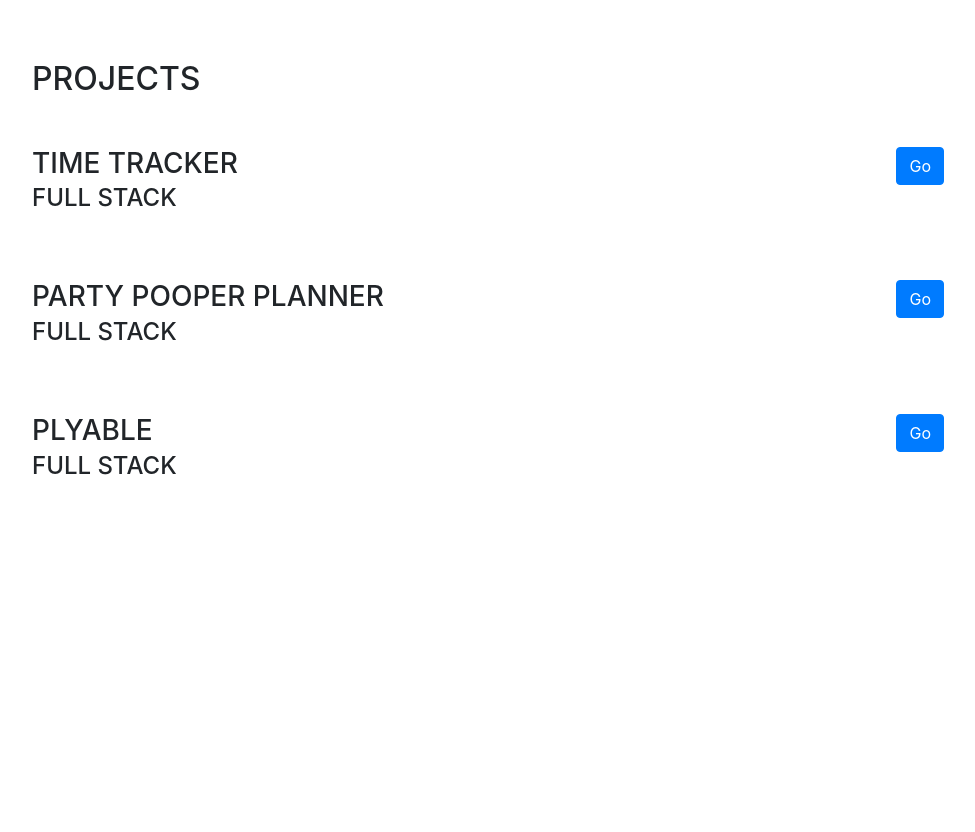
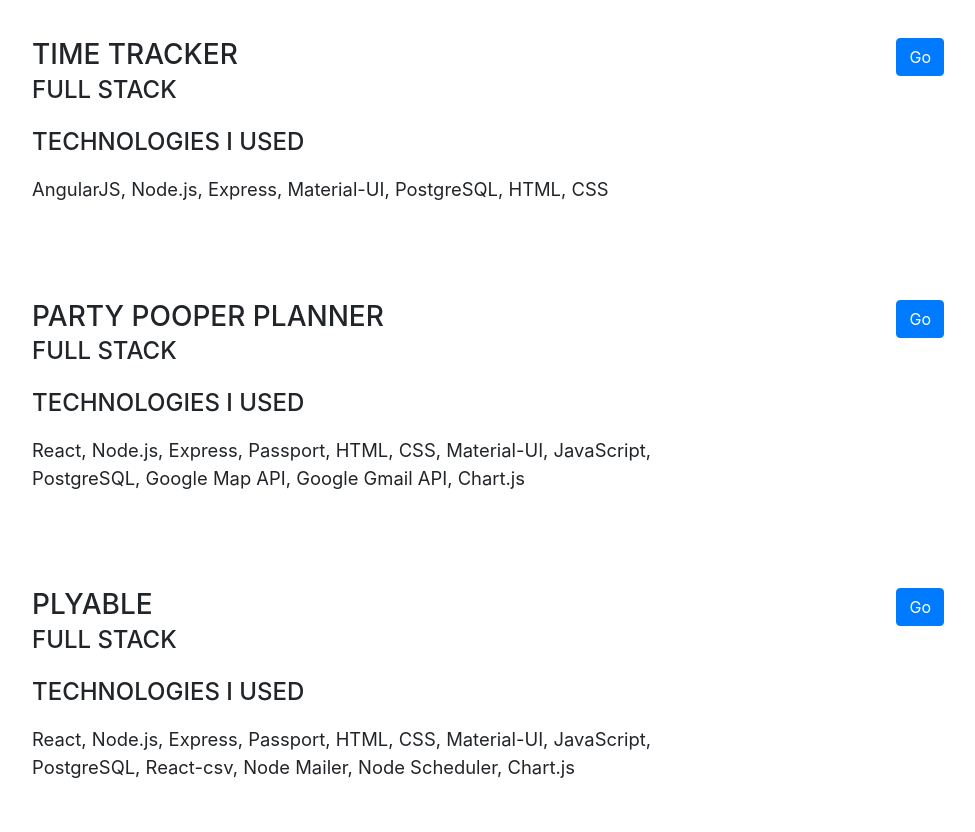
Before and after one commit to MannyJo/mannyjo.github.io, a website with bundled scripts: page index.html in a window 1280 px wide. Shown: the part 3300-4132 px from the top of the page, without its empty margins (288-1263 px from the left). Before the commit the page ends 4004 px from the top, so only its background shows below. Built offline with nearby package versions, Linux system fonts and the light colour scheme; a web font is replaced by a local one.

Commit message:
Add more infomation about projects

```diff
--- a/index.html
+++ b/index.html
@@ -241,6 +241,10 @@
           <div class="resume-content mr-auto">
             <h3 class="mb-0">Time Tracker</h3>
             <div class="subheading mb-3">Full Stack</div>
+            <div class="subheading mb-3">Technologies I used</div>
+            <p class="lead mb-5">
+              AngularJS, Node.js, Express, Material-UI, PostgreSQL, HTML, CSS
+            </p>
           </div>
           <div class="resume-date text-md-right">
             <a class="btn btn-primary" href="https://ms-time-tracker.herokuapp.com">Go</a>
@@ -251,6 +255,10 @@
           <div class="resume-content mr-auto">
             <h3 class="mb-0">Party Pooper Planner</h3>
             <div class="subheading mb-3">Full Stack</div>
+            <div class="subheading mb-3">Technologies I used</div>
+            <p class="lead mb-5">
+              React, Node.js, Express, Passport, HTML, CSS, Material-UI, JavaScript, PostgreSQL, Google Map API, Google Gmail API, Chart.js
+            </p>
           </div>
           <div class="resume-date text-md-right">
             <a class="btn btn-primary" href="https://party-pooper-planner.herokuapp.com">Go</a>
@@ -261,6 +269,10 @@
           <div class="resume-content mr-auto">
             <h3 class="mb-0">Plyable</h3>
             <div class="subheading mb-3">Full Stack</div>
+            <div class="subheading mb-3">Technologies I used</div>
+            <p class="lead mb-5">
+                React, Node.js, Express, Passport, HTML, CSS, Material-UI, JavaScript, PostgreSQL, React-csv, Node Mailer, Node Scheduler, Chart.js
+            </p>
           </div>
           <div class="resume-date text-md-right">
             <a class="btn btn-primary" href="https://manny-plyable.herokuapp.com">Go</a>
```
